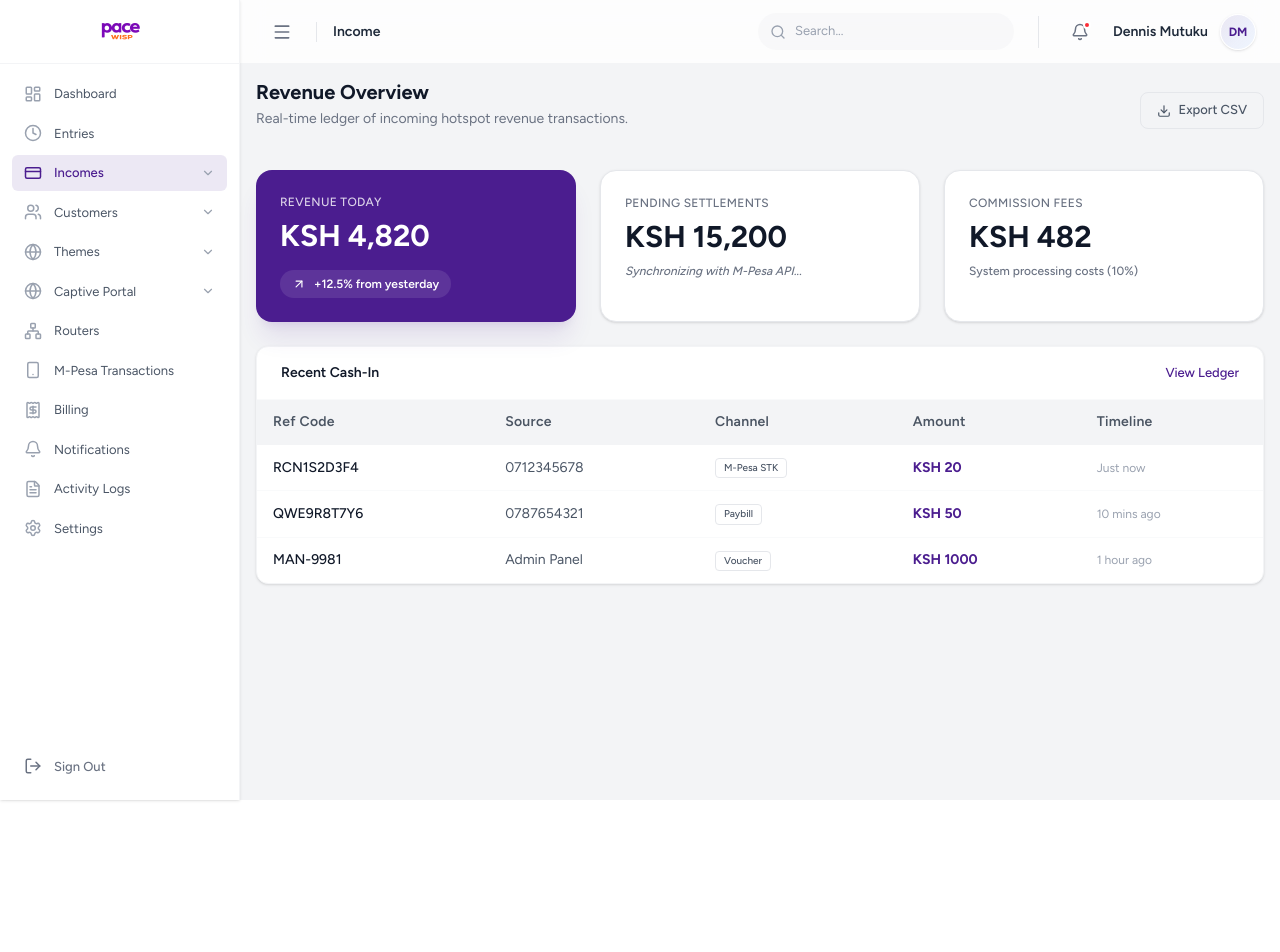
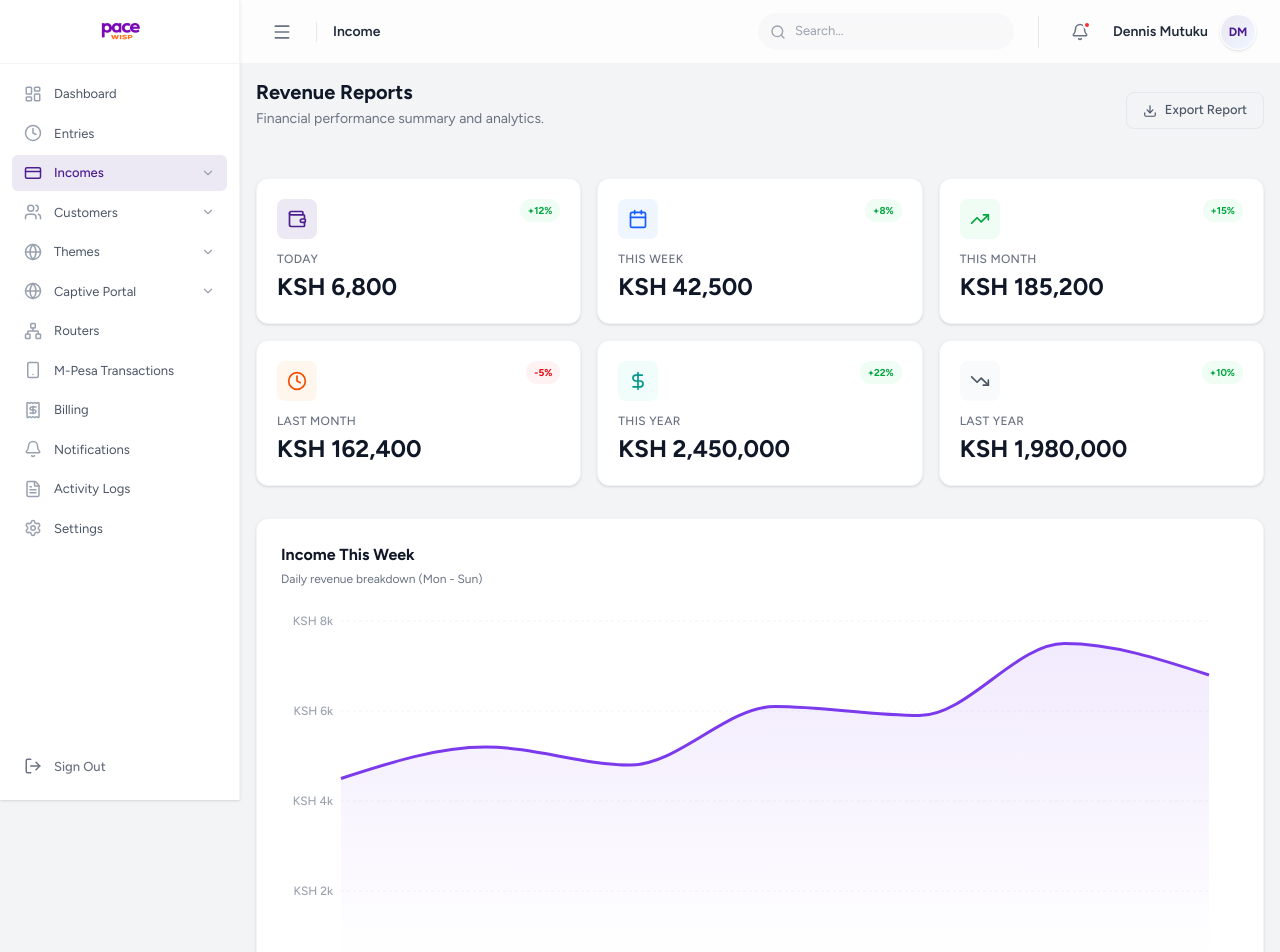
Before and after one commit to dennismutuku2005/pacewebsite, a Next.js app in the folder isphotspotportal/: page /dashboard/income in a window 1280 px wide. Shown: the top 952 px of the page. Before the commit the page ends 800 px from the top, so only its background shows below. Built offline with nearby package versions, Linux system fonts and the light colour scheme.

Commit message:
Auto-update: page.js

```diff
--- a/isphotspotportal/src/app/dashboard/income/page.js
+++ b/isphotspotportal/src/app/dashboard/income/page.js
@@ -1,80 +1,123 @@
 "use client"
 
-import React, { useState } from 'react'
-import { Wallet, ArrowDownRight, ArrowUpRight, Filter, Search, Download } from 'lucide-react'
-import { Badge } from '@/components/Badge'
+import React, { useState, useEffect } from 'react'
+import { Wallet, Calendar, TrendingUp, TrendingDown, DollarSign, Download, Clock } from 'lucide-react'
+import { AreaChart, Area, XAxis, YAxis, CartesianGrid, Tooltip, ResponsiveContainer } from 'recharts'
+import { cn } from '@/lib/utils'
+import { Skeleton } from '@/components/Skeleton'
+
+const weeklyData = [
+    { day: 'Mon', amount: 4500 },
+    { day: 'Tue', amount: 5200 },
+    { day: 'Wed', amount: 4800 },
+    { day: 'Thu', amount: 6100 },
+    { day: 'Fri', amount: 5900 },
+    { day: 'Sat', amount: 7500 },
+    { day: 'Sun', amount: 6800 },
+];
 
 export default function IncomePage() {
-    const transactions = [
-        { id: 1, type: 'Payment', from: '0712345678', mode: 'M-Pesa STK', amount: '20', date: 'Just now', ref: 'RCN1S2D3F4' },
-        { id: 2, type: 'Payment', from: '0787654321', mode: 'Paybill', amount: '50', date: '10 mins ago', ref: 'QWE9R8T7Y6' },
-        { id: 3, type: 'Manual', from: 'Admin Panel', mode: 'Voucher', amount: '1000', date: '1 hour ago', ref: 'MAN-9981' },
+    const [isMounted, setIsMounted] = useState(false);
+
+    useEffect(() => {
+        setIsMounted(true);
+    }, []);
+
+    // Mock Data for Cards
+    const metrics = [
+        { label: "Today", value: "KSH 6,800", trend: "+12%", trendUp: true, icon: Wallet, color: "text-pace-purple", bg: "bg-pace-purple/10" },
+        { label: "This Week", value: "KSH 42,500", trend: "+8%", trendUp: true, icon: Calendar, color: "text-blue-600", bg: "bg-blue-50" },
+        { label: "This Month", value: "KSH 185,200", trend: "+15%", trendUp: true, icon: TrendingUp, color: "text-green-600", bg: "bg-green-50" },
+        { label: "Last Month", value: "KSH 162,400", trend: "-5%", trendUp: false, icon: Clock, color: "text-orange-600", bg: "bg-orange-50" },
+        { label: "This Year", value: "KSH 2,450,000", trend: "+22%", trendUp: true, icon: DollarSign, color: "text-teal-600", bg: "bg-teal-50" },
+        { label: "Last Year", value: "KSH 1,980,000", trend: "+10%", trendUp: true, icon: TrendingDown, color: "text-gray-600", bg: "bg-gray-50" },
     ]
 
     return (
-        <div className="space-y-6 font-figtree animate-in fade-in duration-700 max-w-[1600px] mx-auto">
+        <div className="space-y-8 font-figtree animate-in fade-in duration-700 max-w-[1600px] mx-auto">
             <div className="flex flex-col sm:flex-row sm:items-end justify-between gap-4 border-b border-gray-100 pb-4">
                 <div>
-                    <h1 className="text-xl font-bold text-gray-900 leading-tight">Revenue Overview</h1>
-                    <p className="text-sm text-gray-500 mt-1">Real-time ledger of incoming hotspot revenue transactions.</p>
+                    <h1 className="text-xl font-bold text-gray-900 leading-tight">Revenue Reports</h1>
+                    <p className="text-sm text-gray-500 mt-1">Financial performance summary and analytics.</p>
                 </div>
-                <div className="flex gap-2">
-                    <button className="px-4 py-2 border border-gray-200 text-gray-600 rounded-lg text-sm font-medium hover:bg-gray-50 transition-all flex items-center gap-2">
-                        <Download size={14} /> Export CSV
-                    </button>
-                </div>
+                <button className="px-4 py-2 border border-gray-200 text-gray-600 rounded-lg text-sm font-medium hover:bg-gray-50 transition-all flex items-center gap-2">
+                    <Download size={14} /> Export Report
+                </button>
             </div>
 
-            <div className="grid grid-cols-1 lg:grid-cols-3 gap-6">
-                <div className="bg-pace-purple text-white rounded-2xl p-6 shadow-xl shadow-pace-purple/10">
-                    <p className="text-xs font-medium opacity-80 uppercase tracking-wide">Revenue Today</p>
-                    <h2 className="text-3xl font-bold mt-2">KSH 4,820</h2>
-                    <div className="mt-4 flex items-center gap-2 text-xs font-semibold bg-white/10 w-fit px-3 py-1.5 rounded-full">
-                        <ArrowUpRight size={14} /> +12.5% from yesterday
+            {/* Metric Cards Grid */}
+            <div className="grid grid-cols-2 lg:grid-cols-3 gap-4">
+                {metrics.map((metric, i) => (
+                    <div key={i} className="bg-white border border-gray-100 rounded-xl p-5 hover:border-gray-200 hover:shadow-sm transition-all shadow-sm">
+                        <div className="flex justify-between items-start mb-3">
+                            <div className={cn("w-10 h-10 rounded-lg flex items-center justify-center transition-colors", metric.bg, metric.color)}>
+                                <metric.icon size={20} />
+                            </div>
+                            <span className={cn("text-[10px] font-bold px-2 py-1 rounded-full",
+                                metric.trendUp ? "bg-green-50 text-green-600" : "bg-red-50 text-red-600"
+                            )}>
+                                {metric.trend}
+                            </span>
+                        </div>
+                        <div>
+                            <p className="text-xs font-medium text-gray-500 uppercase tracking-wide">{metric.label}</p>
+                            <h3 className="text-2xl font-bold text-gray-900 mt-1">{metric.value}</h3>
+                        </div>
                     </div>
-                </div>
-                <div className="bg-white border border-gray-200 rounded-2xl p-6 shadow-sm">
-                    <p className="text-xs font-medium text-gray-500 uppercase tracking-wide">Pending Settlements</p>
-                    <h2 className="text-3xl font-bold text-gray-900 mt-2">KSH 15,200</h2>
-                    <p className="text-xs text-gray-500 mt-2 font-medium italic">Synchronizing with M-Pesa API...</p>
-                </div>
-                <div className="bg-white border border-gray-200 rounded-2xl p-6 shadow-sm">
-                    <p className="text-xs font-medium text-gray-500 uppercase tracking-wide">Commission Fees</p>
-                    <h2 className="text-3xl font-bold text-gray-900 mt-2">KSH 482</h2>
-                    <p className="text-xs text-gray-500 mt-2 font-medium">System processing costs (10%)</p>
-                </div>
+                ))}
             </div>
 
-            <div className="bg-white border border-gray-100 rounded-xl overflow-hidden shadow-sm">
-                <div className="px-6 py-4 border-b border-gray-50 flex justify-between items-center">
-                    <h4 className="text-sm font-semibold text-gray-900">Recent Cash-In</h4>
-                    <button className="text-xs font-medium text-pace-purple hover:underline">View Ledger</button>
+            {/* Weekly Area Graph */}
+            <div className="bg-white border border-gray-100 rounded-xl p-6 shadow-sm overflow-hidden">
+                <div className="mb-6">
+                    <h3 className="text-base font-bold text-gray-900">Income This Week</h3>
+                    <p className="text-xs text-gray-500 mt-1">Daily revenue breakdown (Mon - Sun)</p>
                 </div>
-                <div className="overflow-x-auto">
-                    <table className="w-full text-left text-sm whitespace-nowrap">
-                        <thead>
-                            <tr className="bg-gray-50 border-b border-gray-100 text-gray-500 font-medium">
-                                <th className="px-4 py-3 font-semibold">Ref Code</th>
-                                <th className="px-4 py-3 font-semibold">Source</th>
-                                <th className="px-4 py-3 font-semibold">Channel</th>
-                                <th className="px-4 py-3 font-semibold">Amount</th>
-                                <th className="px-4 py-3 font-semibold">Timeline</th>
-                            </tr>
-                        </thead>
-                        <tbody className="divide-y divide-gray-50">
-                            {transactions.map((t) => (
-                                <tr key={t.id} className="hover:bg-gray-50 transition-colors">
-                                    <td className="px-4 py-3 font-medium text-gray-900">{t.ref}</td>
-                                    <td className="px-4 py-3 text-gray-600">{t.from}</td>
-                                    <td className="px-4 py-3">
-                                        <Badge variant="outline" className="text-[10px] px-2 py-0.5 font-medium border-gray-200 text-gray-600">{t.mode}</Badge>
-                                    </td>
-                                    <td className="px-4 py-3 font-bold text-pace-purple">KSH {t.amount}</td>
-                                    <td className="px-4 py-3 text-gray-400 text-xs">{t.date}</td>
-                                </tr>
-                            ))}
-                        </tbody>
-                    </table>
+
+                <div className="h-[400px] w-full min-w-[500px] overflow-x-auto">
+                    {isMounted ? (
+                        <ResponsiveContainer width="100%" height="100%">
+                            <AreaChart data={weeklyData} margin={{ top: 10, right: 30, left: 0, bottom: 0 }}>
+                                <defs>
+                                    <linearGradient id="colorIncome" x1="0" y1="0" x2="0" y2="1">
+                                        <stop offset="5%" stopColor="#7c3aed" stopOpacity={0.1} />
+                                        <stop offset="95%" stopColor="#7c3aed" stopOpacity={0} />
+                                    </linearGradient>
+                                </defs>
+                                <XAxis
+                                    dataKey="day"
+                                    axisLine={false}
+                                    tickLine={false}
+                                    tick={{ fontSize: 12, fill: '#9ca3af', fontWeight: 500 }}
+                                    dy={10}
+                                />
+                                <YAxis
+                                    axisLine={false}
+                                    tickLine={false}
+                                    tick={{ fontSize: 12, fill: '#9ca3af', fontWeight: 500 }}
+                                    tickFormatter={(value) => `KSH ${value / 1000}k`}
+                                />
+                                <CartesianGrid strokeDasharray="3 3" vertical={false} stroke="#f3f4f6" />
+                                <Tooltip
+                                    contentStyle={{ borderRadius: '12px', border: 'none', boxShadow: '0 10px 15px -3px rgb(0 0 0 / 0.1)' }}
+                                    cursor={{ stroke: '#e5e7eb', strokeWidth: 1 }}
+                                    formatter={(value) => [`KSH ${value}`, 'Revenue']}
+                                />
+                                <Area
+                                    type="monotone"
+                                    dataKey="amount"
+                                    stroke="#7c3aed"
+                                    strokeWidth={3}
+                                    fillOpacity={1}
+                                    fill="url(#colorIncome)"
+                                />
+                            </AreaChart>
+                        </ResponsiveContainer>
+                    ) : (
+                        <div className="w-full h-full flex items-center justify-center">
+                            <Skeleton className="w-full h-full rounded-lg" />
+                        </div>
+                    )}
                 </div>
             </div>
         </div>
```
